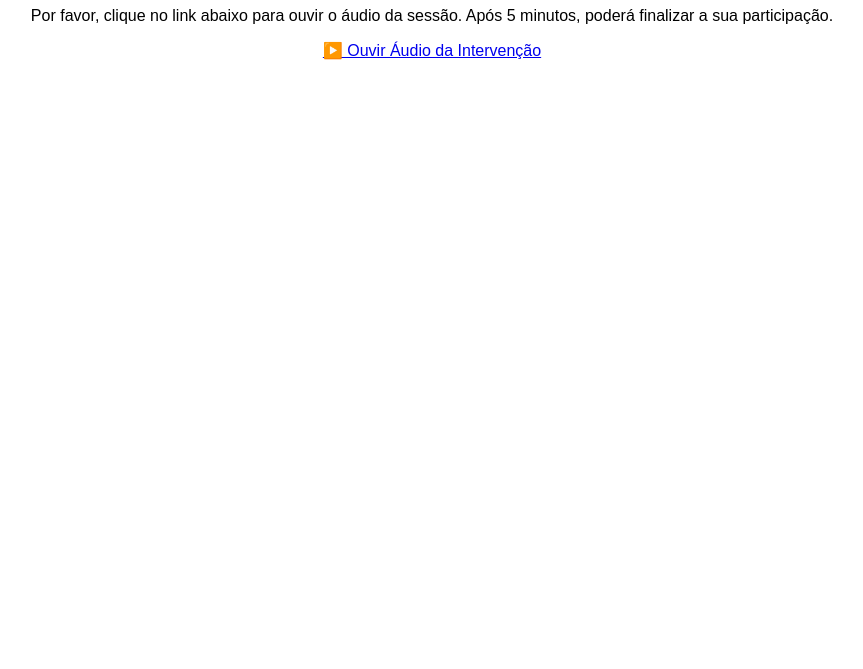
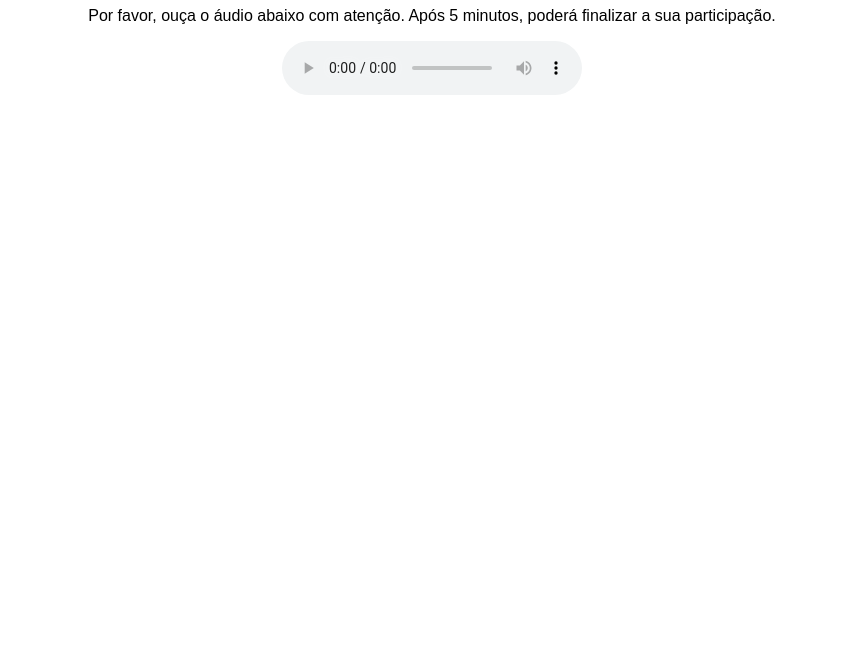
Before and after one commit to PsicoCardio/psicocardio-intervencao, a plain HTML site: page index.html in a window 1280 px wide. Shown: the part 131-800 px from the top of the page, without its empty margins (208-1071 px from the left). Drawn offline with Linux system fonts and the light colour scheme.

Commit message:
Update index.html

```diff
--- a/index.html
+++ b/index.html
@@ -27,14 +27,16 @@
 </head>
 <body>
   <h1>Intervenção Psicocárdio</h1>
-  <p>Por favor, clique no link abaixo para ouvir o áudio da sessão. Após 5 minutos, poderá finalizar a sua participação.</p>
+  <p>Por favor, ouça o áudio abaixo com atenção. Após 5 minutos, poderá finalizar a sua participação.</p>
 
-  <p>
-    <a href="https://unedo365-my.sharepoint.com/:u:/g/personal/mt_m_aragoneses_edu_uned_es/ERIeZ2eZV7ZJpzLwcyte1ukBGEIEvtWqXBou2MUatkpPyA" target="_blank" rel="noopener noreferrer">
-      ▶️ Ouvir Áudio da Intervenção
-    </a>
-  </p>
+  <!-- Áudio incorporado diretamente -->
+  <audio controls>
+    <source src="https://unedo365-my.sharepoint.com/:u:/g/personal/mt_m_aragoneses_edu_uned_es/ERIeZ2eZV7ZJpzLwcyte1ukBGEIEvtWqXBou2MUatkpPyA" type="audio/mpeg">
+    O seu browser não suporta a reprodução de áudio.
+  </audio>
 
+  <!-- Botão que aparece após 5 minutos -->
+  <br><br>
   <button id="finalizar" onclick="window.location.href='https://forms.cloud.microsoft/Pages/ResponsePage.aspx?id=SHBYtXCgrUO2VCCjHpstmUUk_20om_1Phm-rNC8fTENUQjJLN0hOWTdZQVVCRVBFMFNFN0FVQlVYOC4u';">
     Finalizar Sessão
   </button>
```
